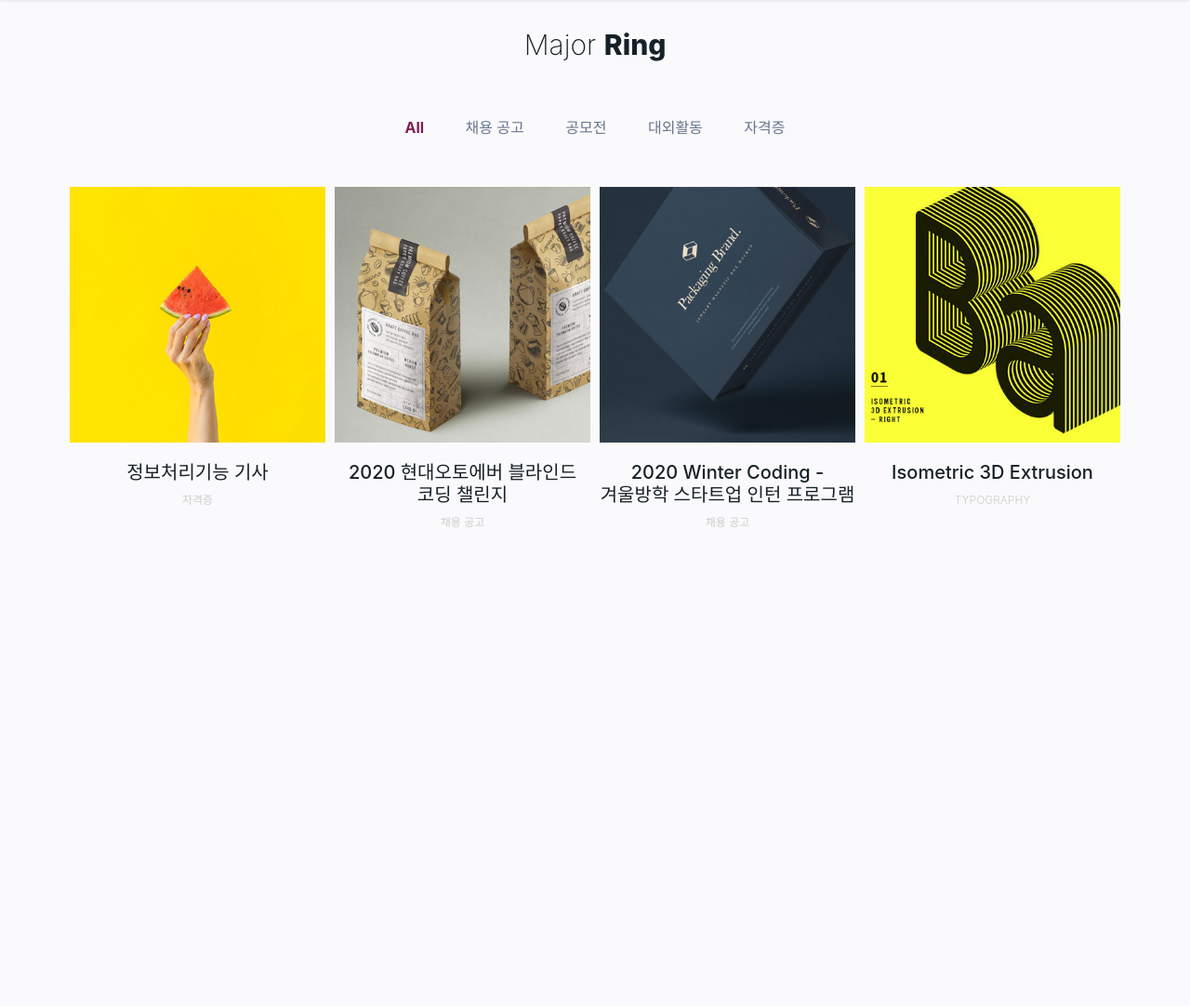
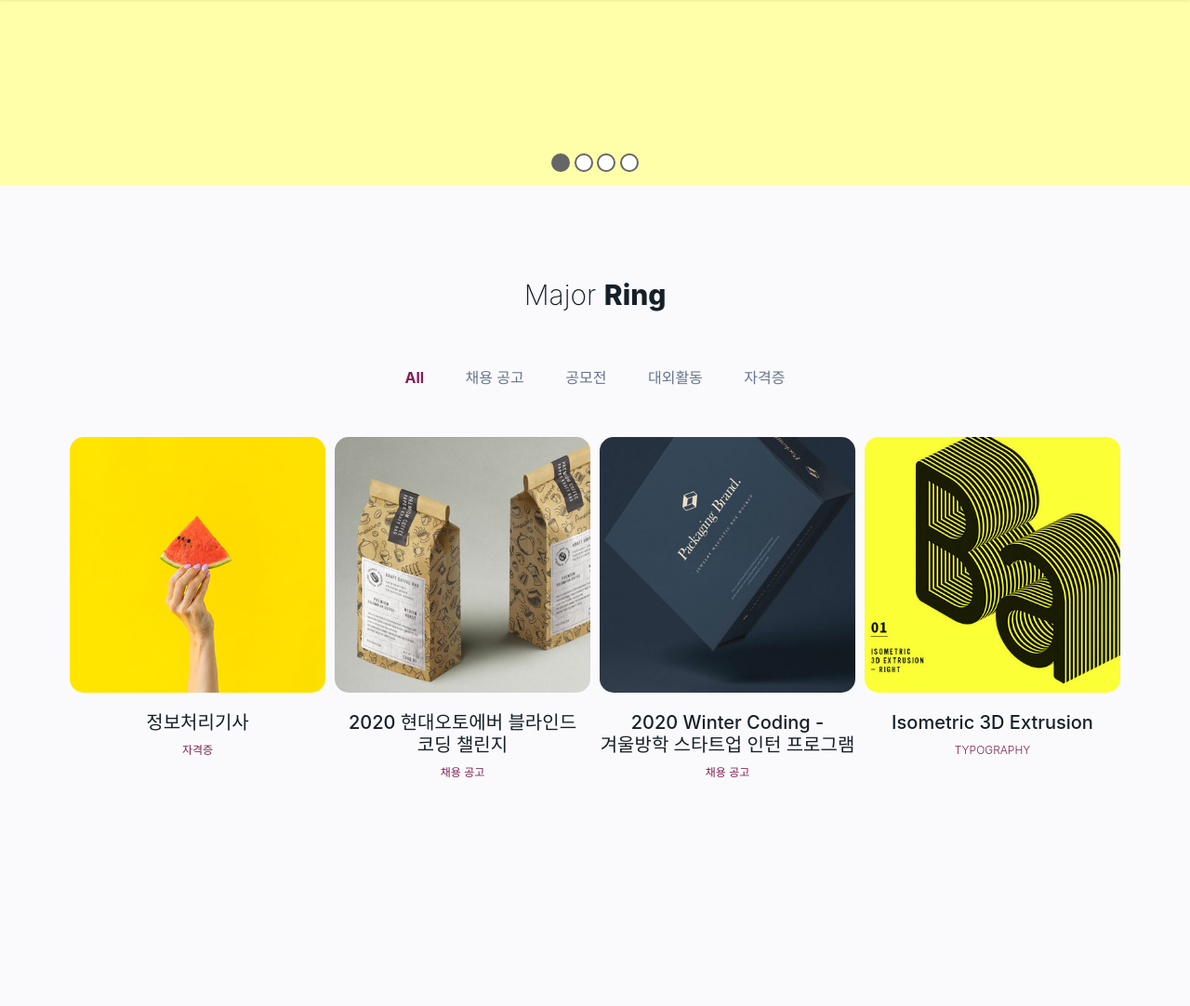
Before and after one commit to osamhack2020/WEB_Major-Ring_5mA, a Flask app: page / in a window 1280 px wide. Shown: the part 70-1152 px from the top of the page at 93% size. Run offline with Flask 2, Linux system fonts and the light colour scheme; some libraries are stand-ins or nearby versions; some web fonts are replaced.

Commit message:
상단 배너 추가

```diff
--- /dev/null
+++ b/static/css/board.css
@@ -0,0 +1,23 @@
+*{margin:0;padding:0;}
+    ul,li{list-style:none;}
+    .slide{height:200px;overflow:hidden;position:relative;margin-top:69px;}
+    .slide ul{width:calc(100% * 4);display:flex;transition:1s;}
+    .slide li{width:calc(100% / 4);height:300px;}
+    .slide li:nth-child(1){background:#ffa;}
+    .slide li:nth-child(2){background:#faa;}
+    .slide li:nth-child(3){background:#afa;}
+    .slide li:nth-child(4){background:#aaf;}
+
+    .slide input{display:none;}
+    .slide .bullet{position:absolute;bottom:-10px;left:0;right:0;text-align:center;z-index:10;}
+    .slide .bullet label{width:20px;height:20px;border-radius:20px;border:2px solid #666;display:inline-block;background:#fff;font-size:0;transition:0.5s;cursor:pointer;}
+    /* 슬라이드 조작 */
+    #pos1:checked ~ ul{margin-left:0;}
+    #pos2:checked ~ ul{margin-left:-100%;}
+    #pos3:checked ~ ul{margin-left:-200%;}
+    #pos4:checked ~ ul{margin-left:-300%;}
+    /* bullet 조작 */
+    #pos1:checked ~ .bullet label:nth-child(1),
+    #pos2:checked ~ .bullet label:nth-child(2),
+    #pos3:checked ~ .bullet label:nth-child(3),
+    #pos4:checked ~ .bullet label:nth-child(4){background:#666;}
--- a/static/css/style.css
+++ b/static/css/style.css
@@ -363,7 +363,7 @@ a {
     .single-portfolio .p-inner .cat {
       font-size: 12px;
       text-transform: uppercase;
-      color: #cccccc; }
+      color: #7f2153; }
 
 /*--------- Start Portfolio Area -------------*/
 .portfolio-area .primary-btn {
@@ -456,7 +456,9 @@ a {
   -o-transition: .5s ease;
   transition: .1s ease;
   -webkit-backface-visibility: hidden;
-  backface-visibility: hidden; }
+  backface-visibility: hidden;
+  border-radius: 15px;
+}
 
 .middle {
   -webkit-transition: .5s ease;
@@ -472,6 +474,7 @@ a {
   color: black;
   width: 90%;
   height: 50%;
+  font-weight: bold;
   }
 
 .thumb:hover .image{
@@ -479,6 +482,7 @@ a {
   transition: .1s ease;
   opacity: .25;
   z-index: .2;
+  box-shadow: 5px 5px 5px 5px #515457;
 }
 .thumb:hover .middle{
   z-index:1;
--- a/templates/index.html
+++ b/templates/index.html
@@ -14,6 +14,7 @@
     <link rel="stylesheet" href="{{ url_for('static', filename='css/style.css')}}">
     <link href="https://fonts.googleapis.com/css?family=Nunito+Sans:200,300,400,700" rel="stylesheet">
     <link rel="icon" href="{{url_for('static', filename='images/favicon.ico')}}">
+    <link rel="stylesheet" href="{{ url_for('static', filename='css/board.css')}}">
 </head>
 
 <body data-spy="scroll" data-target="#pb-navbar" data-offset="200">
@@ -27,7 +28,7 @@
         <div class="collapse navbar-collapse justify-content-md-center" id="navbarsExample09">
             <ul class="navbar-nav">
                 <li class="nav-item" style="position:absolute; left:0">
-                    <a class="nav-link" href="#section-portfolio">
+                    <a class="nav-link" href="#section-home">
                         <img style="width:100px" src="{{url_for('static', filename='images/major-ring-logo.png')}}"
                              alt="">
                     </a>
@@ -44,8 +45,25 @@
         </div>
     </div>
 </nav>
-
-<section class="site-section" id="section-portfolio" style="margin-bottom: 500px">
+<div class="slide">
+    <input type="radio" name="pos" id="pos1" checked>
+    <input type="radio" name="pos" id="pos2">
+    <input type="radio" name="pos" id="pos3">
+    <input type="radio" name="pos" id="pos4">
+    <ul>
+      <li></li>
+      <li></li>
+      <li></li>
+      <li></li>
+    </ul>
+    <p class="bullet">
+      <label for="pos1">1</label>
+      <label for="pos2">2</label>
+      <label for="pos3">3</label>
+      <label for="pos4">4</label>
+    </p>
+  </div>
+<section class="site-section" id="section-portfolio" style="margin-bottom: 500px;">
     <div class="container">
         <div class="row">
             <div class="section-heading text-center col-md-12">
@@ -70,7 +88,7 @@
                             <a href="imgaes/p1.jpg" class="img-pop-up">
                                 <img class="image img-fluid" src="{{ url_for('static',  filename='images/p6.jpg')}}" alt="">
                                 <div class="middle">
-                                    <div class="info">마감일 : ~2020.11.05</div>
+                                    <div class="info">마감일 : 2020.10.01 ~ 2020.11.05</div>
                                     <div class="info">참가자격 : 정보처리 관련 전공 학사 이상</div>
                                     <div class="info">모집인원 : 제한없음</div>
                                 </div>
@@ -78,7 +96,7 @@
                         </div>
                     </div>
                     <div class="p-inner">
-                        <h4>정보처리기능 기사</h4>
+                        <h4>정보처리기사</h4>
                         <div class="cat">자격증</div>
                     </div>
                 </div>
```
